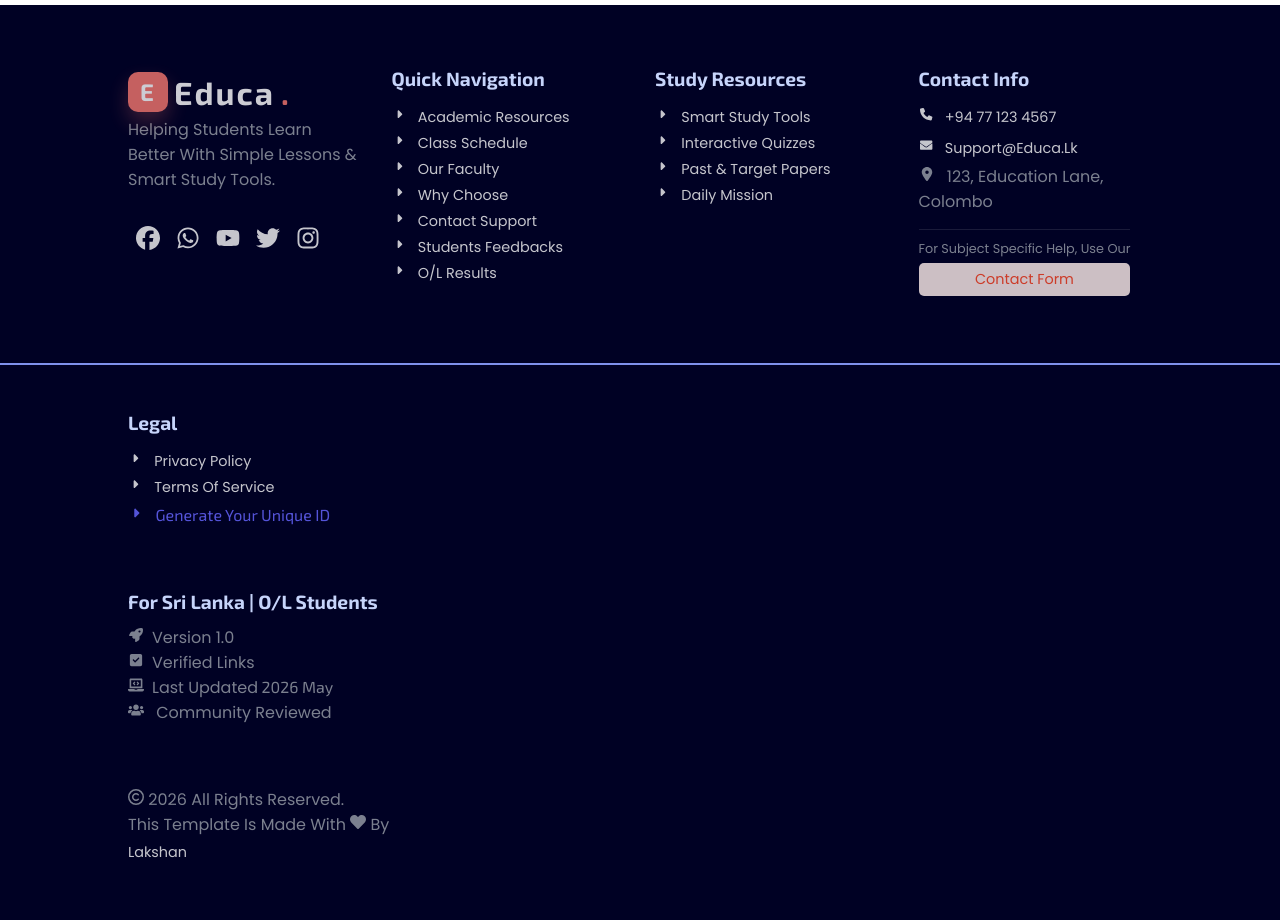
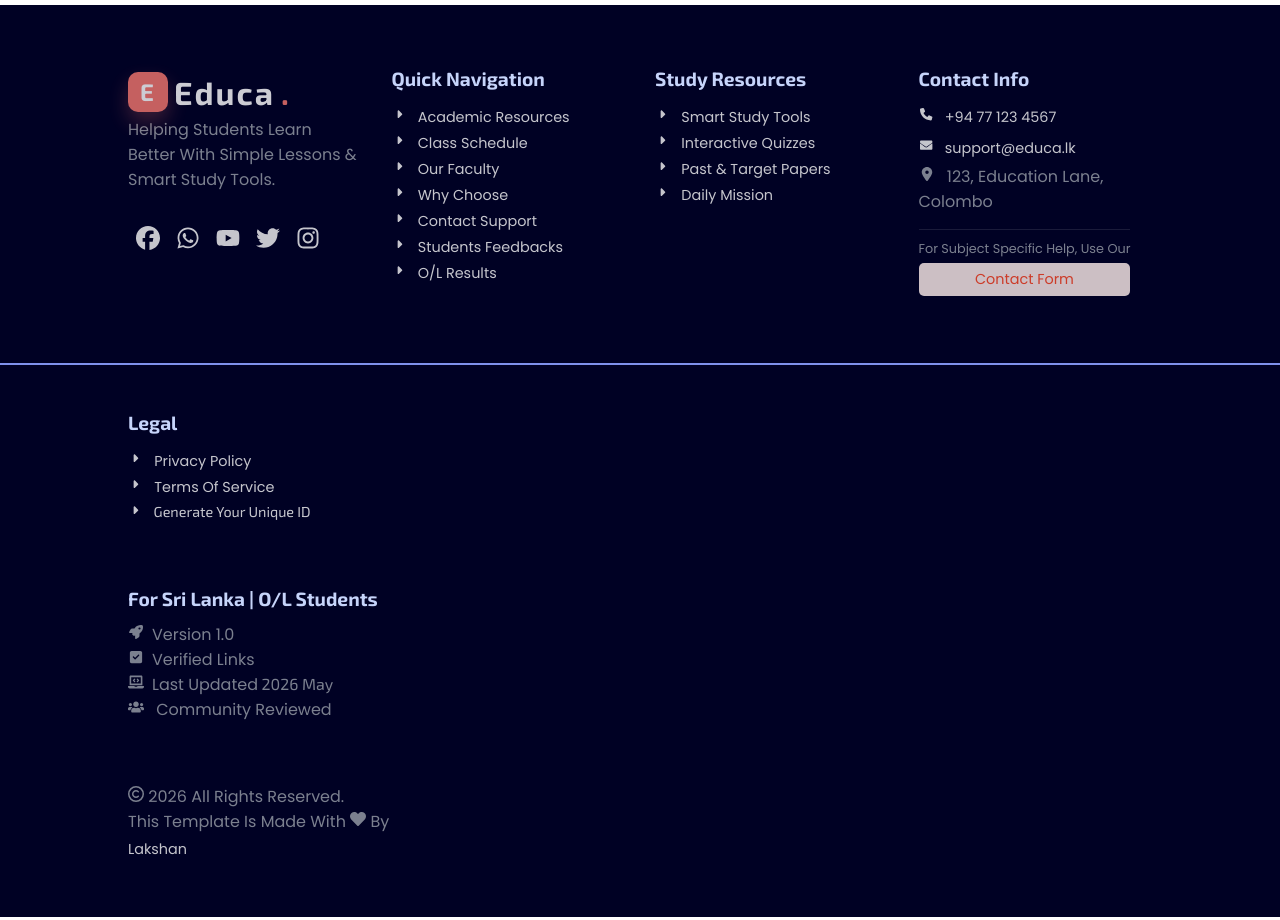
Before and after one commit to lakshan-beast/Educa-OL-Learning-Platform, a React (Vite) app: page / in a window 1280 px wide. Shown: the part 6620-7540 px from the top of the page. Built offline with nearby package versions, Linux system fonts and the light colour scheme.

Commit message:
Update footer styles: add .secret-gen-link to link styles and apply lowercase text transformation to contact email

```diff
--- a/src/styles/layouts/_footer.scss
+++ b/src/styles/layouts/_footer.scss
@@ -17,6 +17,7 @@ footer {
     margin: 0;
   }
   Link,
+  .secret-gen-link,
   a {
     display: block;
     margin: 5px 0;
@@ -104,6 +105,10 @@ footer {
   }
 }
 
+#contact-email {
+  text-transform: lowercase;
+}
+
 // footer bottom
 #footer-bottom {
   margin-bottom: 6px;
```
